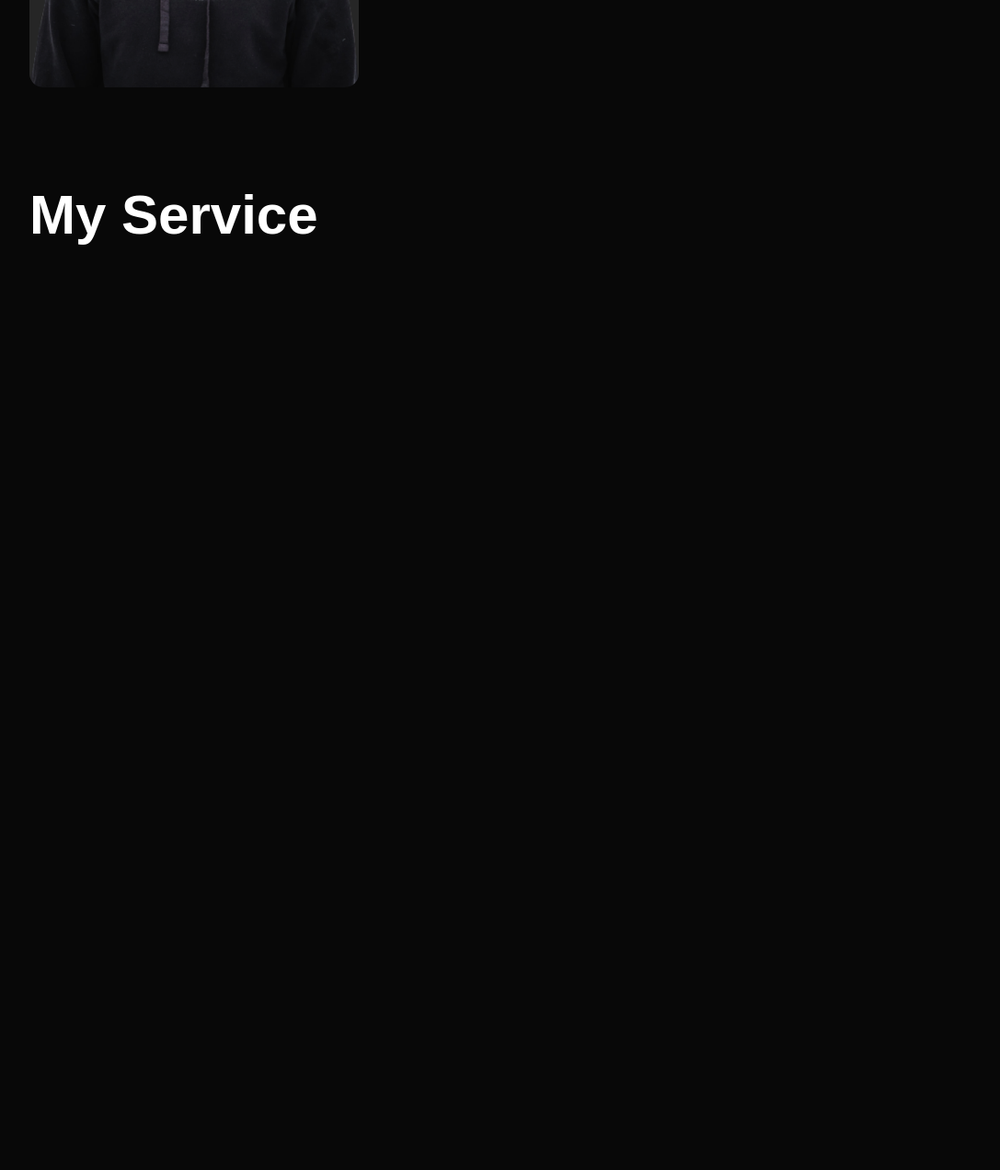
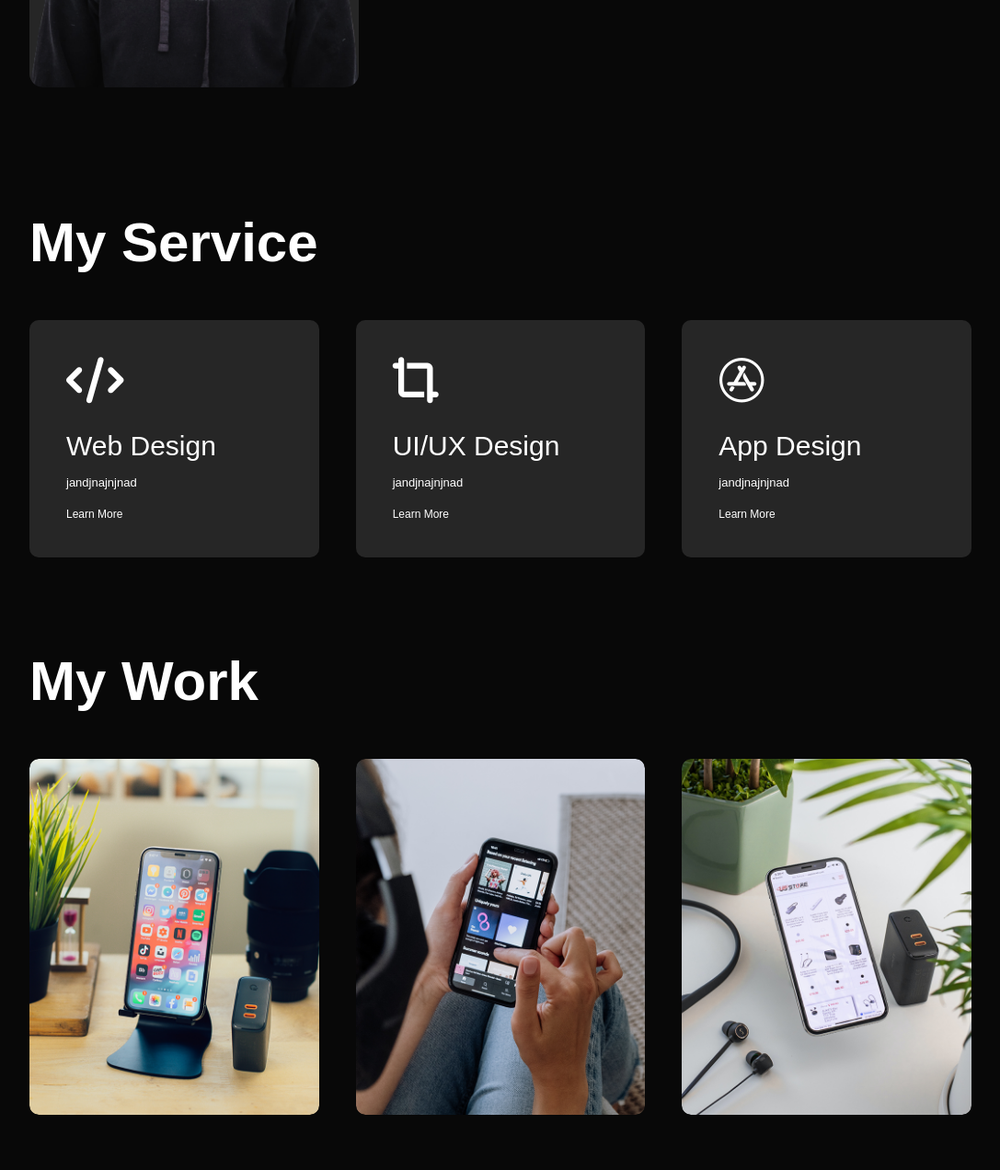
Before and after one commit to BORED-ARADHYA/Portfolio, a plain HTML site: page index.html in a window 1280 px wide. Shown: the part 1261-2533 px from the top of the page at 92% size, without its empty margins (96-1183 px from the left). Before the commit the page ends 1539 px from the top, so only its background shows below. Drawn offline with Linux system fonts and the light colour scheme.

Commit message:
CSS and HTML

```diff
--- a/index.html
+++ b/index.html
@@ -5,6 +5,7 @@
     <meta name="viewport" content="width=device-width, initial-scale=1.0">
     <title>Personal Portfolio Website</title>
     <link rel="stylesheet" href="style.css">
+    <script src="https://kit.fontawesome.com/7874557136.js" crossorigin="anonymous"></script>
 </head>
 <body>
     <div id="header">
@@ -35,7 +36,16 @@
             </div>
             <div class="about-col-2">
                 <h1 class="sub-title">About Me</h1>
-                <p>I am Aradhya, an 18-year-old B.Tech student in Computer Science and Artificial Intelligence at Newton School of Technology. Currently in my first year, I am passionate about problem-solving, critical thinking, and efficient time management.</p>
+                <br>
+                <p>
+                    I am <strong>Aradhya</strong>, an 18-year-old <strong>B.Tech student</strong> in
+                    <em>Computer Science and Artificial Intelligence</em> at <strong>Newton School of Technology</strong>.
+                </p>
+                <p>
+                    Currently in my <strong>first year</strong>, I am passionate about
+                    <strong>problem-solving</strong>, <strong>critical thinking</strong>, and
+                    <strong>efficient time management</strong>.
+                </p>
                 <div class="tab-titles">
                     <p class="tab-links active-link" onclick="opentab('skills')">Skills</p>
                     <p class="tab-links" onclick="opentab('experience')">Experience</p>
@@ -72,12 +82,64 @@
     <div class="container">
         <h1 class="sub-title">My Service</h1>
         <div class="services-list">
+            <div>
+                <i class="fa-solid fa-code"></i>
+                <h2>Web Design</h2>
+                <p>jandjnajnjnad</p>
+                <a href="#">Learn More</a>
+            </div>
+            <div>
+                <i class="fa-solid fa-crop-simple"></i>
+                <h2>UI/UX Design</h2>
+                <p>jandjnajnjnad</p>
+                <a href="#">Learn More</a>
+            </div>
+            <div>
+                <i class="fa-brands fa-app-store"></i>
+                <h2>App Design</h2>
+                <p>jandjnajnjnad</p>
+                <a href="#">Learn More</a>
+            </div>
+        </div>
+    </div>
+</div>
 
+<!-- ------------ portfolio ------------ -->
+<div id="portfolio">
+    <div class="container">
+        <h1 class="sub-title">My Work</h1>
+        <div class="work-list">
+            <div class="work">
+                <img src="images/work-1.png" >
+                <div class="layer">
+                    <h3>Social Media App</h3>
+                    <p> efk w fw ejwnjlde wjnnl e  j   ejnejnfdfmjmqefmw</p>
+                    <a href="#"><i class="fa-solid fa-up-right-from-square"></i></a>
+                </div>
+            </div>
+            <div class="work">
+                <img src="images/work-2.png" >
+                <div class="layer">
+                    <h3>Music APP</h3>
+                    <p> efk w fw ejwnjlde wjnnl e  j   ejnejnfdfmjmqefmw</p>
+                    <a href="#"><i class="fa-solid fa-up-right-from-square"></i></a>
+                </div>
+            </div>
+            <div class="work">
+                <img src="images/work-3.png" >
+                <div class="layer">
+                    <h3>online shopping app</h3>
+                    <p> efk w fw ejwnjlde wjnnl e  j   ejnejnfdfmjmqefmw</p>
+                    <a href="#"><i class="fa-solid fa-up-right-from-square"></i></a>
+                </div>
+            </div>
         </div>
     </div>
 </div>
 
 
+
+
 <script src="main.js"></script>
 </body>
 </html>
--- a/style.css
+++ b/style.css
@@ -35,12 +35,13 @@ nav ul li {
     margin: 10px 20px;
 }
 nav ul li a{
-    color: #fff;
+    color: rgb(255, 255, 255);
     text-decoration: none;
     font-size: 18px;
     position:relative;
 }
 nav ul li a::after{
+    color:#ff004f;
     content: "";
     width:0;
     height: 3px;
@@ -135,4 +136,104 @@ nav ul li a:hover::after{
 /* ----------services------------ */
 
 
-#services
+#services {
+    padding: 30px 0;
+}
+.services-list {
+    display:grid;
+    grid-template-columns: repeat(auto-fit,minmax(250px,1fr));
+    grid-gap:40px;
+    margin-top:50px;
+}
+.services-list div {
+    background:#262626;
+    padding:40px;
+    font-size:13px;
+    font-weight:300;
+    border-radius: 10px;
+    transition: background 0.5s, transform 0.5s;
+}
+.services-list div i {
+    font-size:50px;
+    margin-bottom:30px;
+}
+.services-list div h2{
+    font-size: 30px;
+    font-weight: 500;
+    margin-bottom: 15px;
+
+}
+.services-list div a{
+    text-decoration: none;
+    color: white;
+    font-size: 12px;
+    margin-top: 20px;
+    display: inline-block;
+}
+.services-list div:hover {
+    background:#ff004f;
+    transform: translate(-10px);
+}
+
+/* ---------- Portfolio ----------- */
+
+#portfolio {
+    padding:50px 0;
+}
+.work-list{
+    display:grid;
+    grid-template-columns: repeat(auto-fit,minmax(250px,1fr));
+    grid-gap:40px;
+    margin-top:50px;
+}
+.work {
+    border-radius:10px;
+    position:relative;
+    overflow:hidden;
+}
+.work img {
+    width:100%;
+    border-radius:10px;
+    display:flex;
+    transition: transform 0.5s;
+}
+.layer {
+    width: 100%;
+    height: 0;
+    background:linear-gradient(rgba(0,0,0,0.6), #ff004f) ;
+    border-radius: 10px;
+    position: absolute;
+    left:0;
+    bottom: 0;
+    overflow:hidden ;
+    display: flex;
+    align-items: center;
+    justify-content: center;
+    flex-direction: column;
+    padding: 0 40px;
+    text-align: center;
+    font-size: 14px;
+    transition:height 0.6s
+}
+.layer h3{
+    font-weight: 500;
+    margin-bottom: 20px;
+}
+.layer a{
+    margin-top: 20px;
+    color: #ff004f;
+    text-decoration: none;
+    font-size: 18px;
+    line-height: 60px;
+    background: #fff;
+    width:60px;
+    height:60px;
+    border-radius: 50%;
+    text-align: center;
+}
+.work:hover img{
+    transform: scale(1.1);
+}
+.work:hover .layer{
+    height:100%;
+}
```
Also changed, not shown: images/background.png, images/logo.png, 1 other file.
